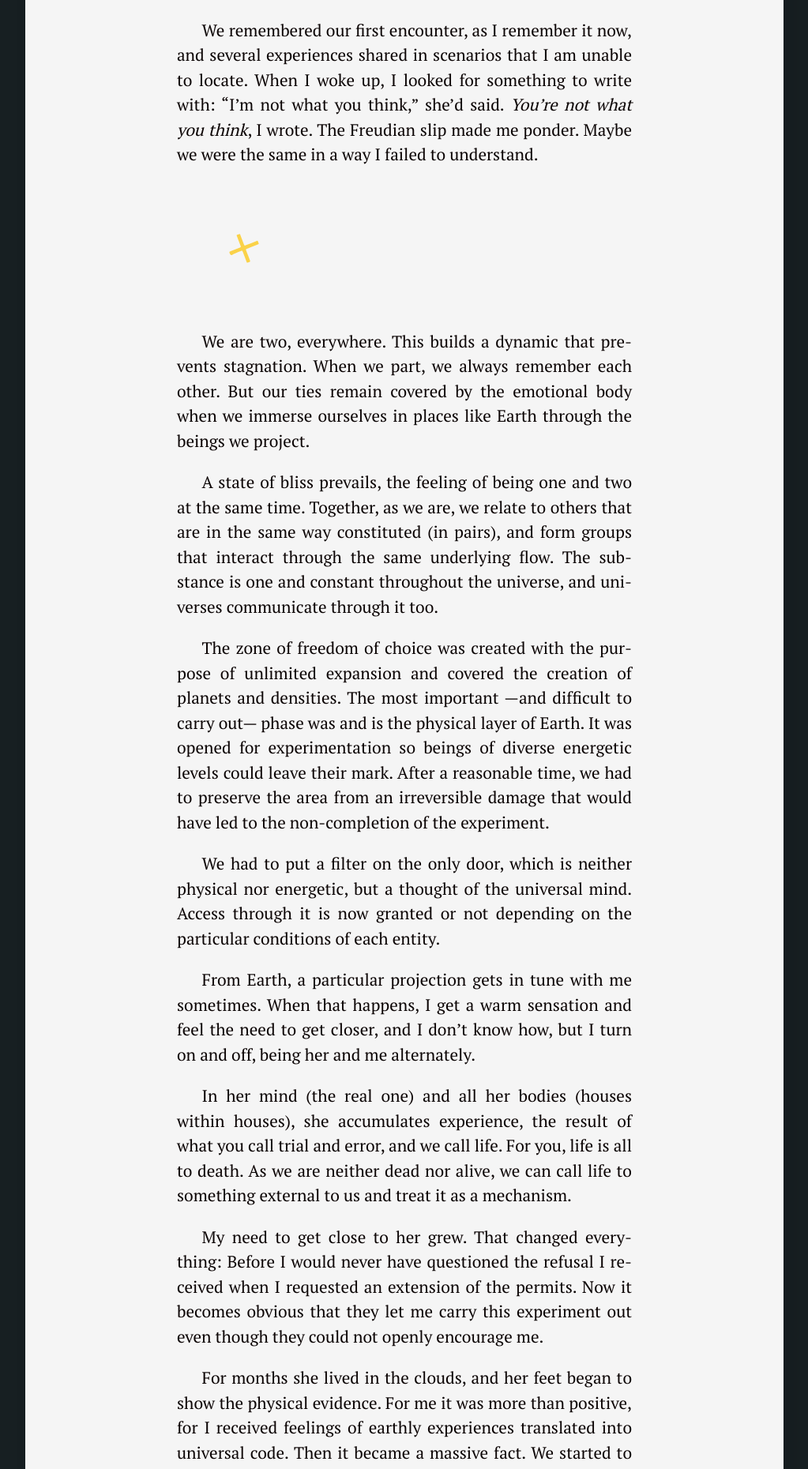
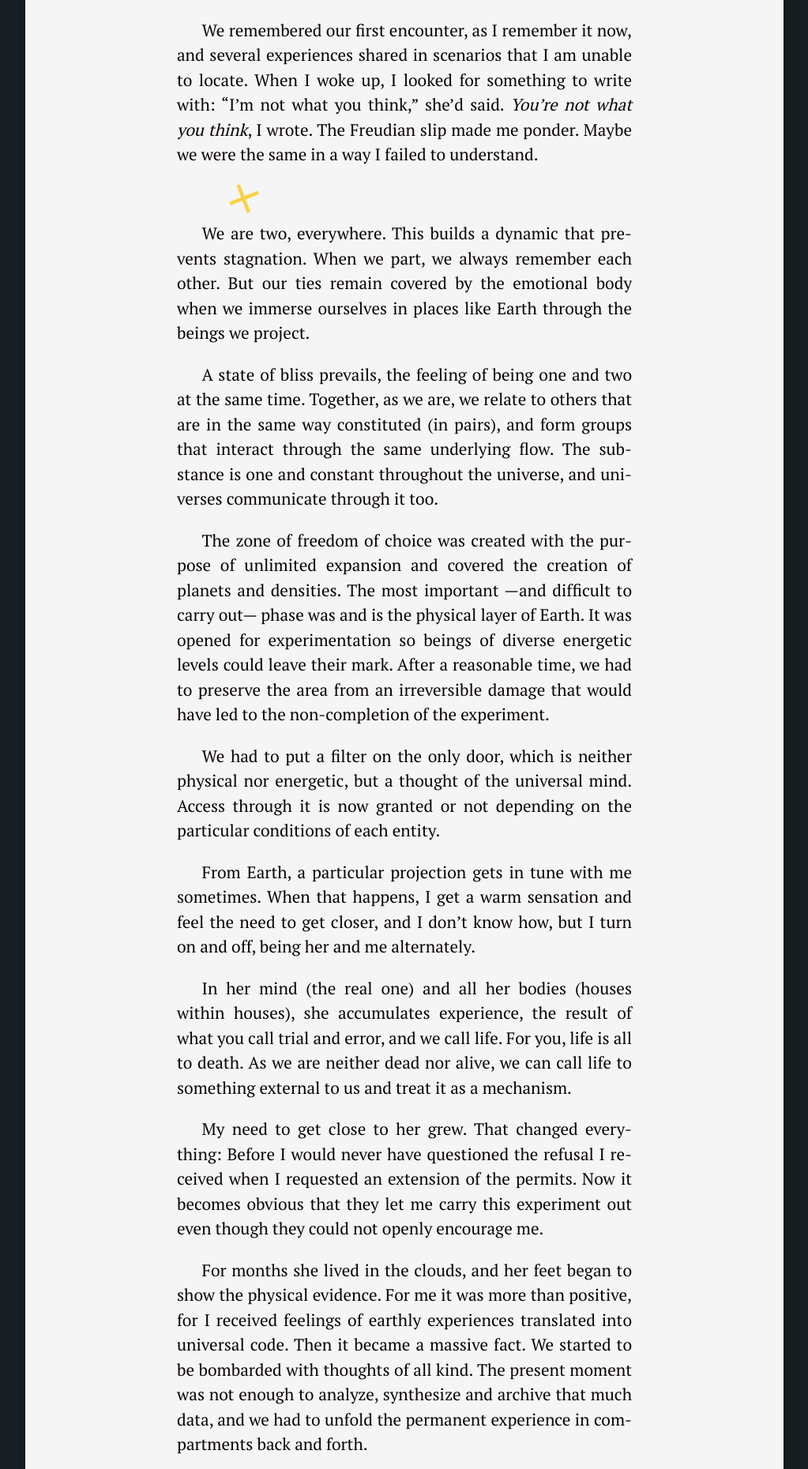
Before and after one commit to silvialohrmann/editorial, a Jekyll site: the page built from _posts/2022-11-18-we-are-houses.md, in a window 1280 px wide. Shown: the part 881-2741 px from the top of the page at 79% size, without its empty margins (128-1151 px from the left). Built offline with Jekyll 4.4.1, drawn with Linux system fonts in a browser that asks for light colours.

Commit message:
Update _base.scss

```diff
--- a/_sass/_base.scss
+++ b/_sass/_base.scss
@@ -103,7 +103,8 @@ hr {
   border: 0;
   height: 0;
   @include divider;
-  margin: 4em 0;
+  margin: .5em 0;
+  text-align: center;
 }
 
 img {
```
